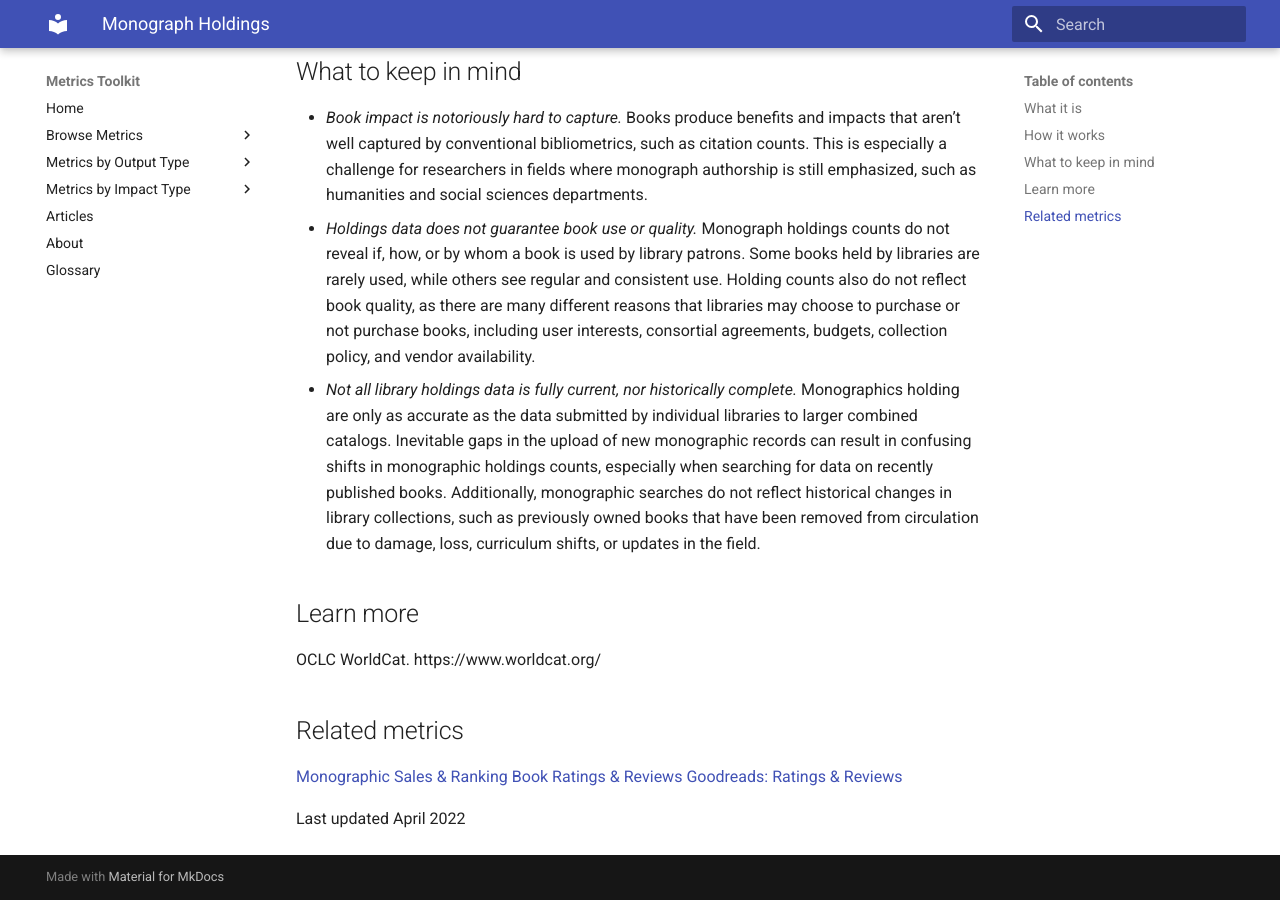
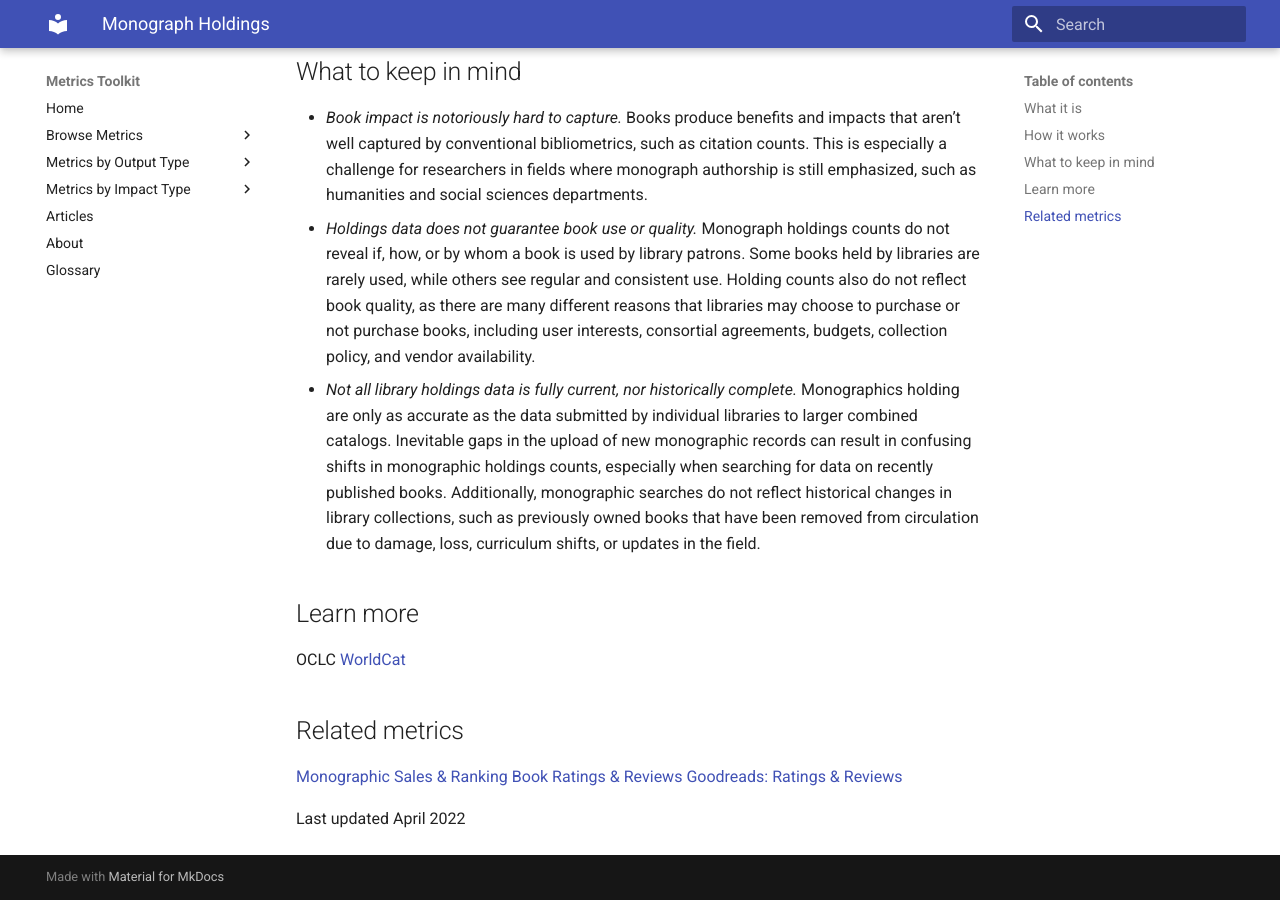
Before and after one commit to rchampieux/diy-documentation, an MkDocs documentation site: the page built from docs/monographholdings.md, in a window 1280 px wide and 900 px high, scrolled down 528 px. Built offline with MkDocs 1.6.1 and Material for MkDocs 9.7.7, drawn with Linux system fonts in a browser that asks for light colours.

Commit message:
Update monographholdings.md
embed Worldcat link

```diff
--- a/docs/monographholdings.md
+++ b/docs/monographholdings.md
@@ -17,7 +17,8 @@ Monograph holdings can be used to demonstrate a book’s geographic reach and to
 
 
 ## Learn more
-OCLC WorldCat. https://www.worldcat.org/
+OCLC [WorldCat](https://www.worldcat.org/)
+
 
 ## Related metrics
 [Monographic Sales & Ranking]()
```
